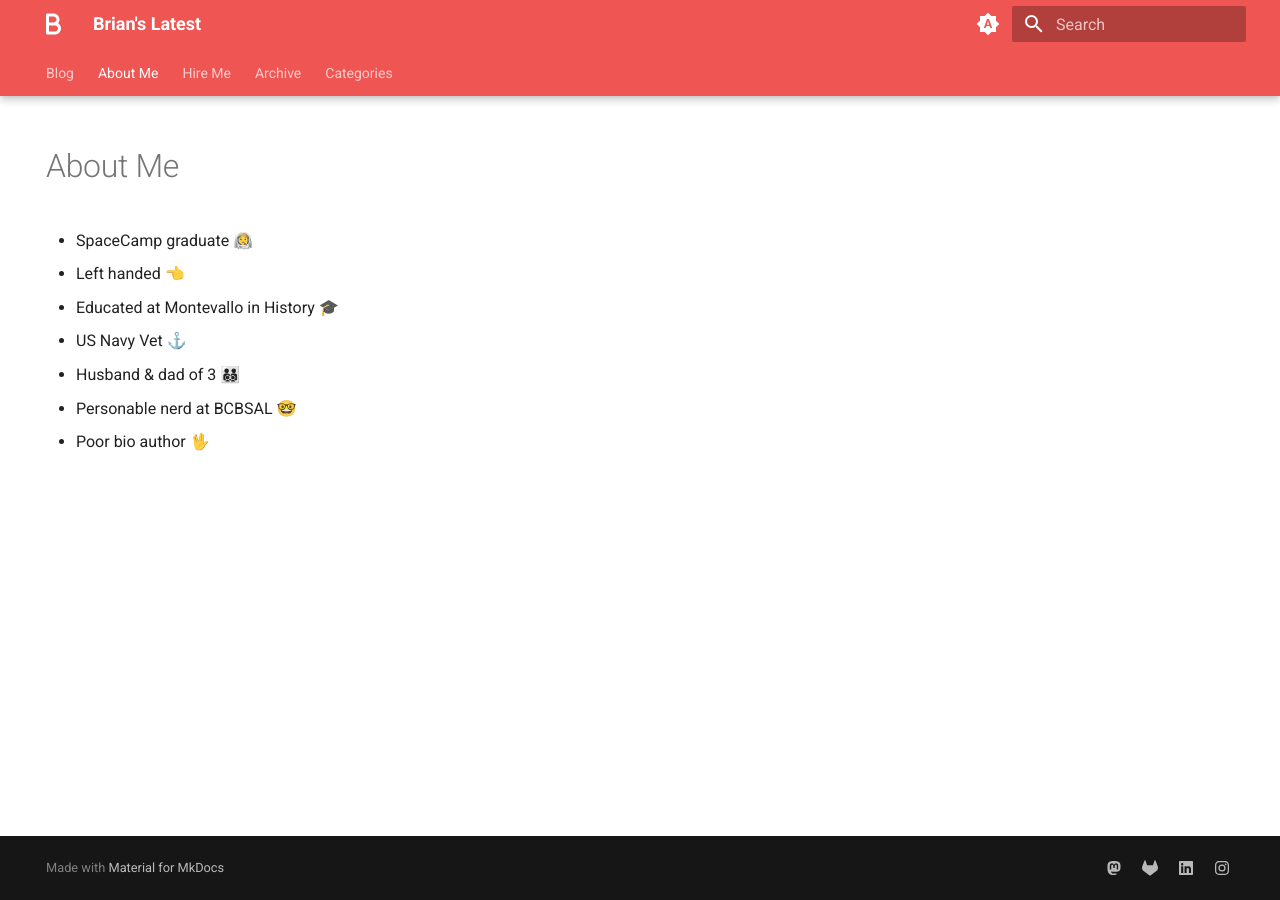
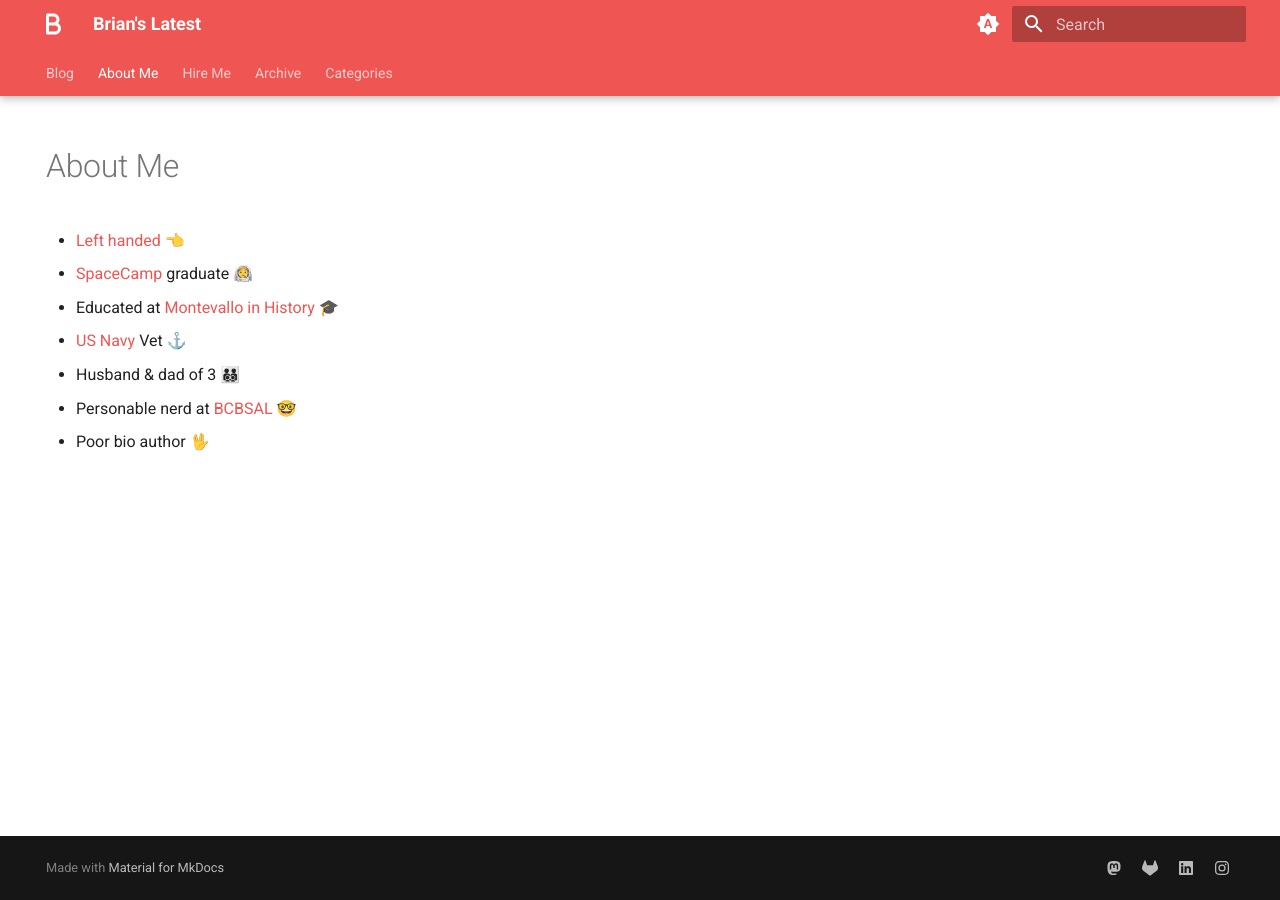
Before and after one commit to bmbufalo/bmbufalo, an MkDocs documentation site: the page built from docs/about_me.md, in a window 1280 px wide. Built offline with MkDocs 1.6.1 and Material for MkDocs 9.7.7, drawn with Linux system fonts in a browser that asks for light colours; some of the changed lines change nothing that is shown.

Commit message:
Updated bio with links

```diff
--- a/docs/about_me.md
+++ b/docs/about_me.md
@@ -7,10 +7,16 @@ hide:
 
 # About Me
 
-- SpaceCamp graduate 🧑‍🚀
-- Left handed 👈
-- Educated at Montevallo in History 🎓
-- US Navy Vet ⚓️
+- [Left handed][left-handed] 👈
+- [SpaceCamp][space-camp] graduate 🧑‍🚀
+- Educated at [Montevallo in History][montevallo-history] 🎓
+- [US Navy][us-navy] Vet ⚓️
 - Husband & dad of 3 🧑‍🧑‍🧒‍🧒
-- Personable nerd at BCBSAL 🤓
+- Personable nerd at [BCBSAL][bcbs-al] 🤓
 - Poor bio author 🖖
+
+[space-camp]:https://www.rocketcenter.com/SpaceCamp
+[left-handed]: https://www.lefthandersclub.org
+[montevallo-history]: https://www.montevallo.edu/academics/colleges/college-of-arts-sciences/behavioral-social-sciences/programs/history/
+[us-navy]: https://www.navy.mil
+[bcbs-al]: https://www.bcbsal.org/
```
